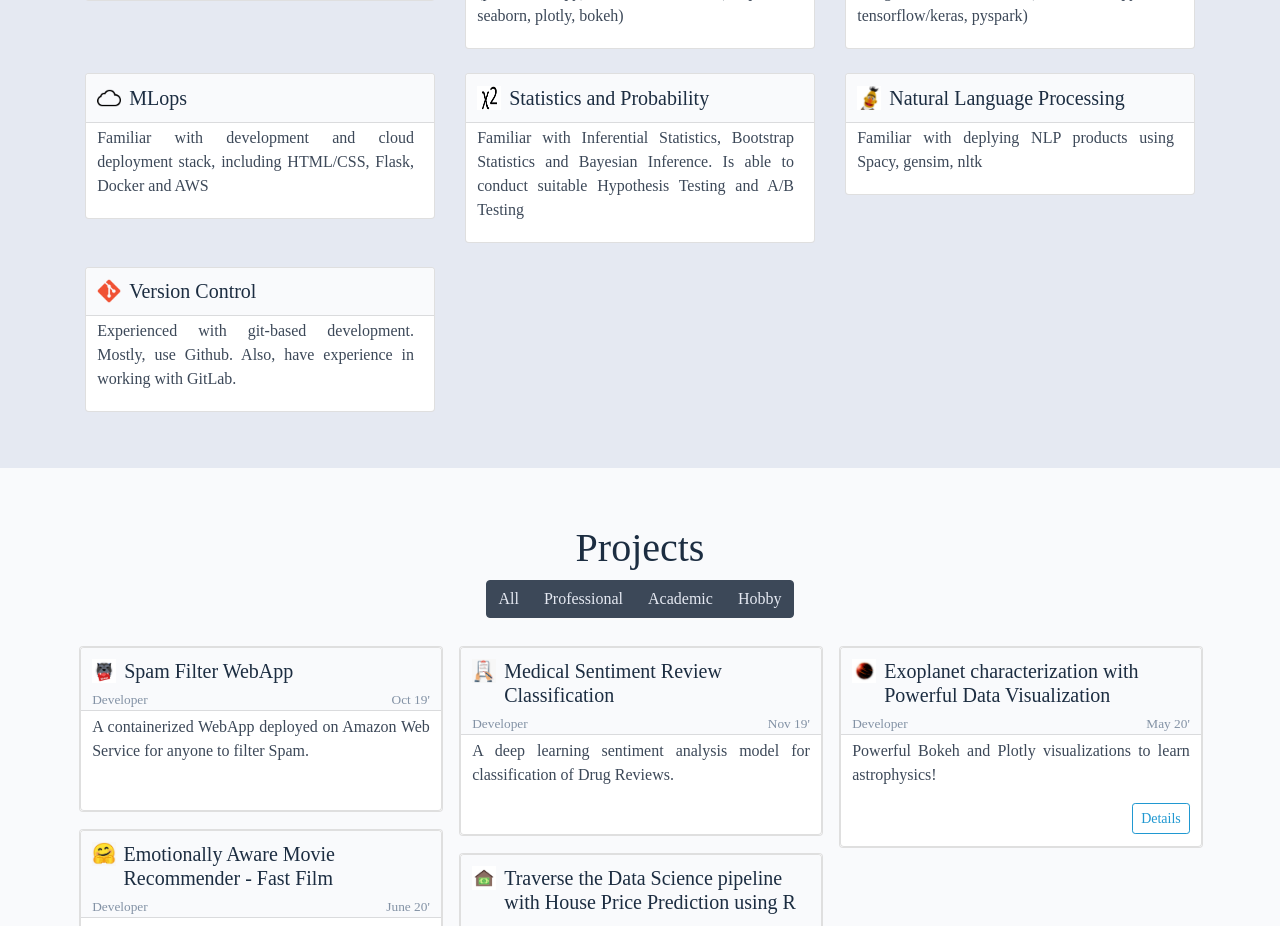
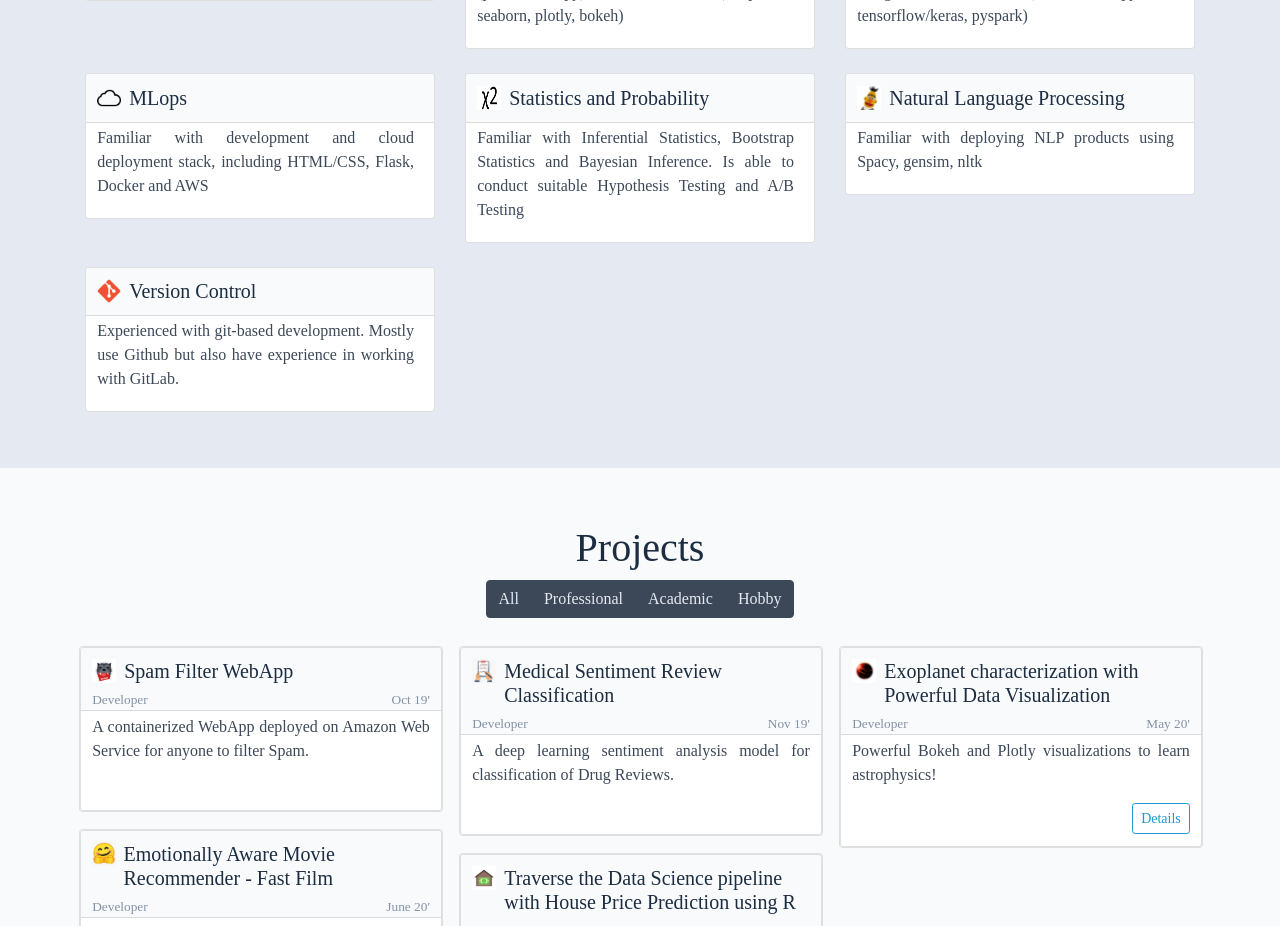
Before and after one commit to zachnguyen/zachnguyen.github.io, a plain HTML site: page index.html in a window 1280 px wide. Shown: the part 1500-2426 px from the top of the page. Drawn offline with Linux system fonts and the light colour scheme; no server answers; a web font is replaced by a local one.

Commit message:
fixed some typo

```diff
--- a/index.html
+++ b/index.html
@@ -444,7 +444,7 @@ if (!doNotTrack) {
         <h5 class="card-title">Natural Language Processing</h5>
       </div>
       <div class="card-body">
-        <p class="card-text">Familiar with deplying NLP products using Spacy, gensim, nltk</p>
+        <p class="card-text">Familiar with deploying NLP products using Spacy, gensim, nltk</p>
       </div>
     </div>
   </a>
@@ -461,7 +461,7 @@ if (!doNotTrack) {
         <h5 class="card-title">Version Control</h5>
       </div>
       <div class="card-body">
-        <p class="card-text">Experienced with git-based development. Mostly, use Github. Also, have experience in working with GitLab.</p>
+        <p class="card-text">Experienced with git-based development. Mostly use Github but also have experience in working with GitLab.</p>
       </div>
     </div>
   </a>
```
